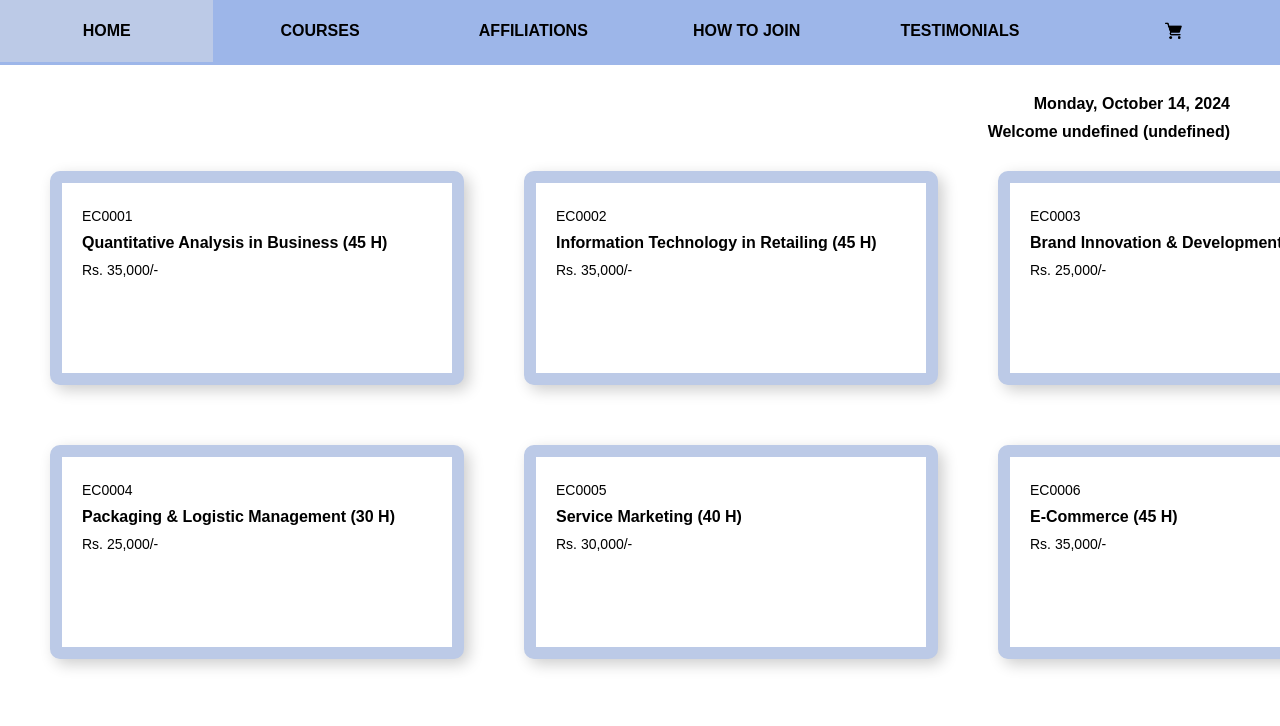
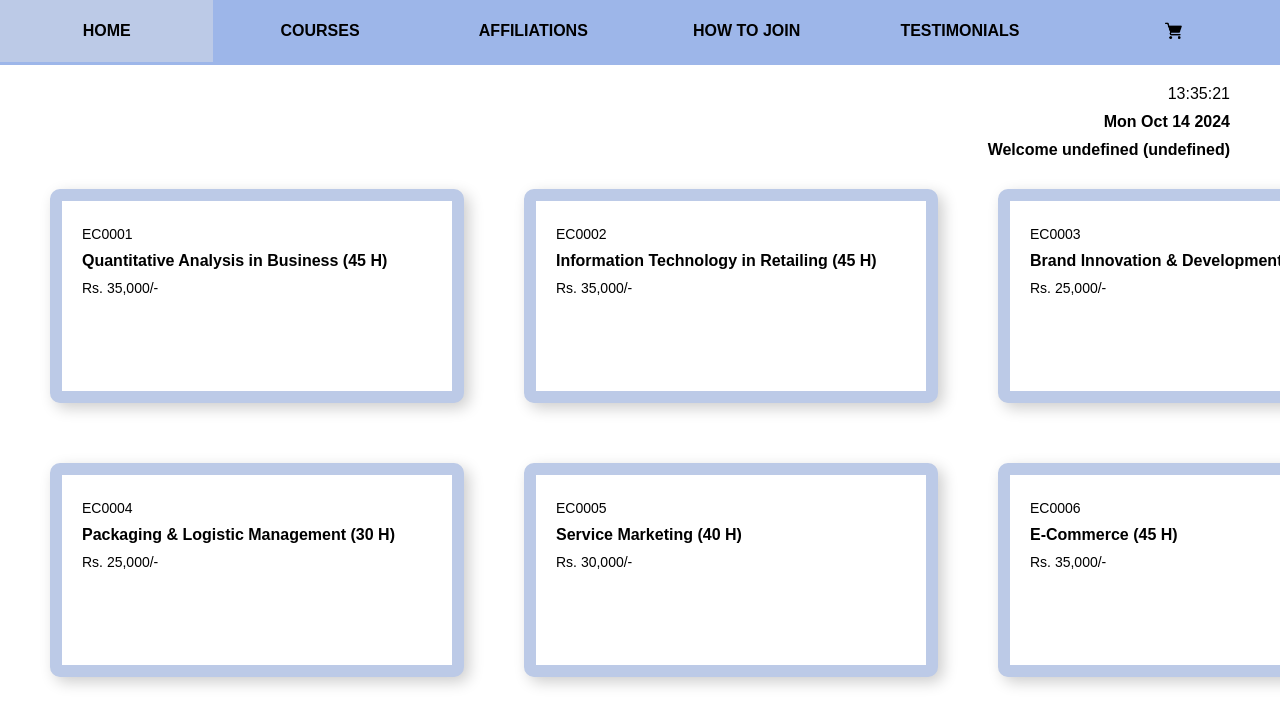
Before and after one commit to Sadeepasheh/shehan-sadeepa, a plain HTML site: page home.html in a window 1280 px wide. Shown: the top 726 px of the page. Drawn offline with Linux system fonts and the light colour scheme.

Commit message:
Add files via upload

```diff
--- a/home.html
+++ b/home.html
@@ -20,6 +20,7 @@
     </div>
 
     <div class="date">
+        <div id="clock"></div>
         <h3 id="date-display"></h3>
     </div>
 
--- a/home.js
+++ b/home.js
@@ -32,3 +32,26 @@ document.addEventListener("DOMContentLoaded", function() {
     welcomeMessage.textContent = `Welcome ${params.name} (${params.email})`;
     document.querySelector('.date').appendChild(welcomeMessage);
 });
+
+//---------- Function to display the current time ----------------
+function displayClock() {
+    const clockElement = document.getElementById('clock');
+    const now = new Date();
+    const hours = String(now.getHours()).padStart(2, '0');
+    const minutes = String(now.getMinutes()).padStart(2, '0');
+    const seconds = String(now.getSeconds()).padStart(2, '0');
+
+    const currentTime = `${hours}:${minutes}:${seconds}`;
+    clockElement.textContent = currentTime;
+}
+
+setInterval(displayClock, 1000);
+
+function displayDate() {
+    const dateElement = document.getElementById('date-display');
+    const now = new Date();
+    const dateString = now.toDateString();
+    dateElement.textContent = dateString;
+}
+
+displayDate();
```
